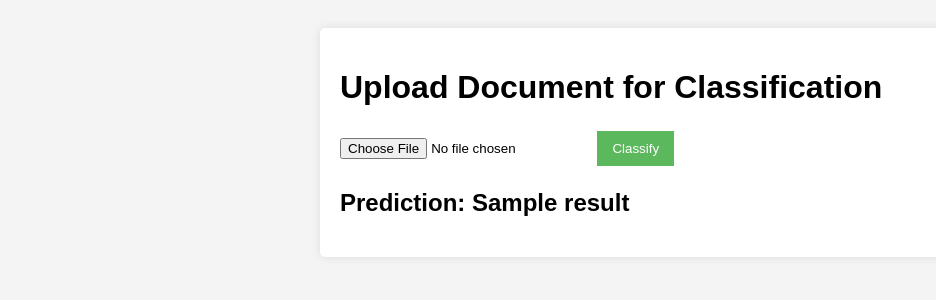
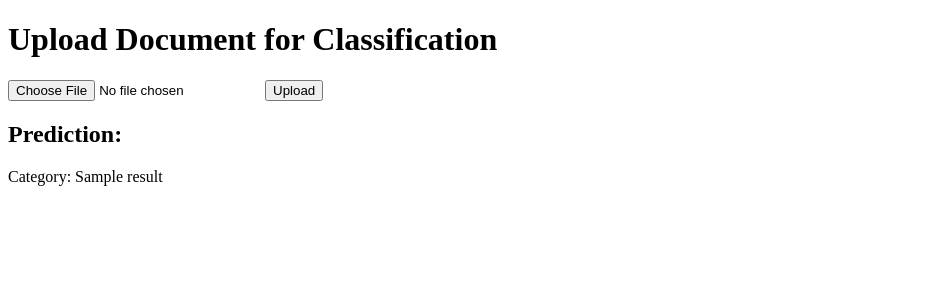
Before and after one commit to amartya-pandey/financial-document-classifier, a Flask app: template templates/main.html in a window 1280 px wide. Shown: the top 300 px of the page, without its empty margins (0-936 px from the left). Run offline with Flask 3, Linux system fonts and the light colour scheme; the template is opened without the code that fills it: most values are stand-ins (such as "Sample title", 1, 10 or a date in 2020); parts of the project's set-up code (start-up, migrations or seed data) failed here and were passed over.

Commit message:
Final commit

```diff
--- a/app.py
+++ b/app.py
@@ -15,6 +15,15 @@ with open('model.dill', 'rb') as model_file:
 
 with open('vectorizer.dill', 'rb') as vectorizer_file:
     vectorizer = dill.load(vectorizer_file)
+
+# Define the categories
+categories = [
+    "Consolidated statement of cash flows",
+    "Statement of changes in equity",
+    "Note to financial statements",
+    "Statement of operations",
+    "Statements of Financial Position"
+]
 
 def read_file_content(file):
     # Read the raw data from the file
@@ -56,9 +65,14 @@ def index():
                 content = read_file_content(file)
                 # Vectorize the content
                 vectorized_content = vectorizer.transform([content])
-                # Make prediction
-                prediction = model.predict(vectorized_content)
-                return render_template('main.html', result=prediction[0])
+
+                # Make prediction (single category)
+                prediction_index = model.predict(vectorized_content)[0]  # Get the first (and only) prediction
+
+                # Map the prediction index to the category
+                predicted_category = categories[prediction_index]  # Assuming the model outputs an index
+
+                return render_template('main.html', result=predicted_category)
             except Exception as e:
                 return render_template('main.html', result=f"Error: {str(e)}")
     return render_template('main.html', result=None)
--- a/templates/main.html
+++ b/templates/main.html
@@ -2,20 +2,18 @@
 <html lang="en">
 <head>
     <meta charset="UTF-8">
-    <meta name="viewport" content="width=device-width, initial-scale=1.0">
     <title>Document Classification</title>
-    <link rel="stylesheet" href="{{ url_for('static', filename='main.css') }}">
 </head>
 <body>
-    <div class="container">
-        <h1>Upload Document for Classification</h1>
-        <form action="/" method="POST" enctype="multipart/form-data">
-            <input type="file" name="file" required>
-            <input type="submit" value="Classify">
-        </form>
-        {% if result %}
-            <h2>Prediction: {{ result }}</h2>
-        {% endif %}
-    </div>
+    <h1>Upload Document for Classification</h1>
+    <form method="POST" enctype="multipart/form-data">
+        <input type="file" name="file" required>
+        <input type="submit" value="Upload">
+    </form>
+
+    {% if result %}
+        <h2>Prediction:</h2>
+        <p>Category: {{ result }}</p>
+    {% endif %}
 </body>
 </html>
```
Also changed, not shown: 10 other files.
